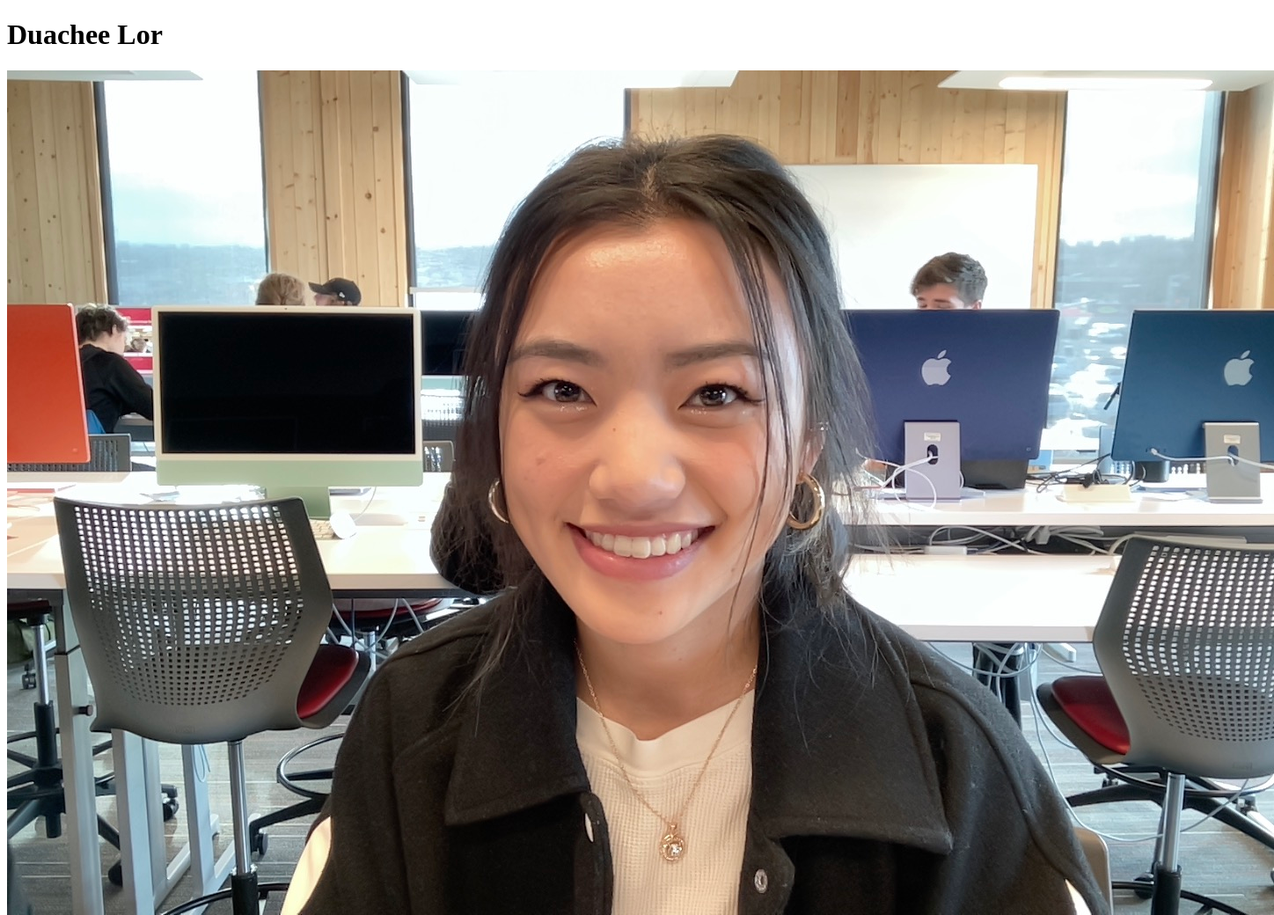
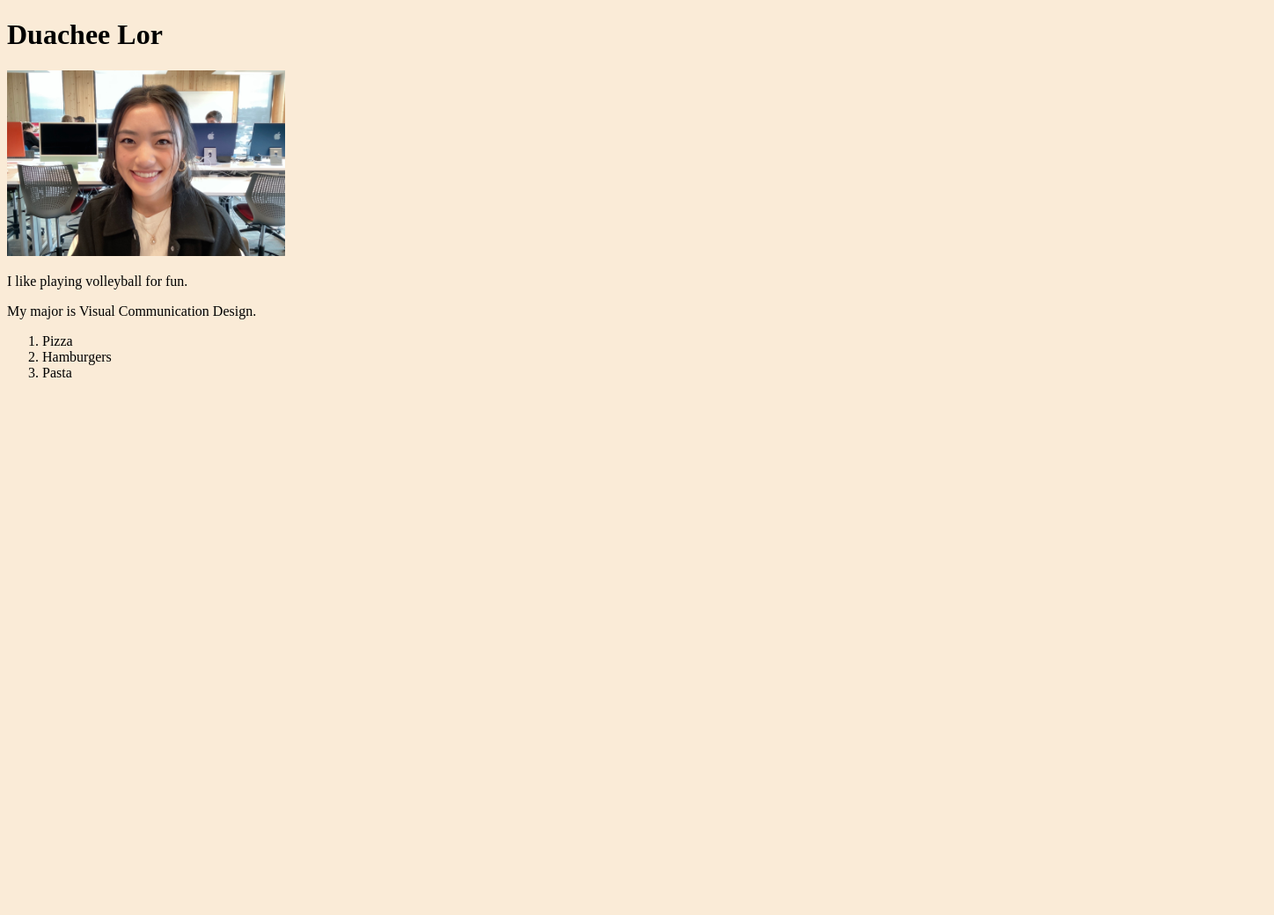
Before and after one commit to DuacheeL/DuacheeL.github.io, a plain HTML site: page index.html in a window 1280 px wide. Shown: the top 1040 px of the page at 88% size, 1448 px wide, since content can reach past the window. After the commit the page ends 800 px from the top, so only its background shows below. Drawn offline with Linux system fonts and the light colour scheme.

Commit message:
Started Styling
Learning HTML and CSS

```diff
--- a/index.html
+++ b/index.html
@@ -5,13 +5,28 @@
     <meta name="viewport" content="width=device-width, initial-scale=1.0">
     <title>Duachee Lor</title>
 </head>
+
+    <style>
+        img {
+            width: 25%;
+        }
+
+        body {
+            background-color: antiquewhite;
+        }
+    </style>
 <body>
     <h1>Duachee Lor</h1>
    <img src="Me.jpg" alt="Duachee Lor">
 
    <p>I like playing volleyball for fun.</p>
    <p>My major is Visual Communication Design.</p>
-   <p>I love Chicken Alfredo.</p>
+
+   <ol>
+    <li>Pizza</li>
+    <li>Hamburgers</li>
+    <li>Pasta</li>
+</ol>
 
 </body>
 </html>
```
